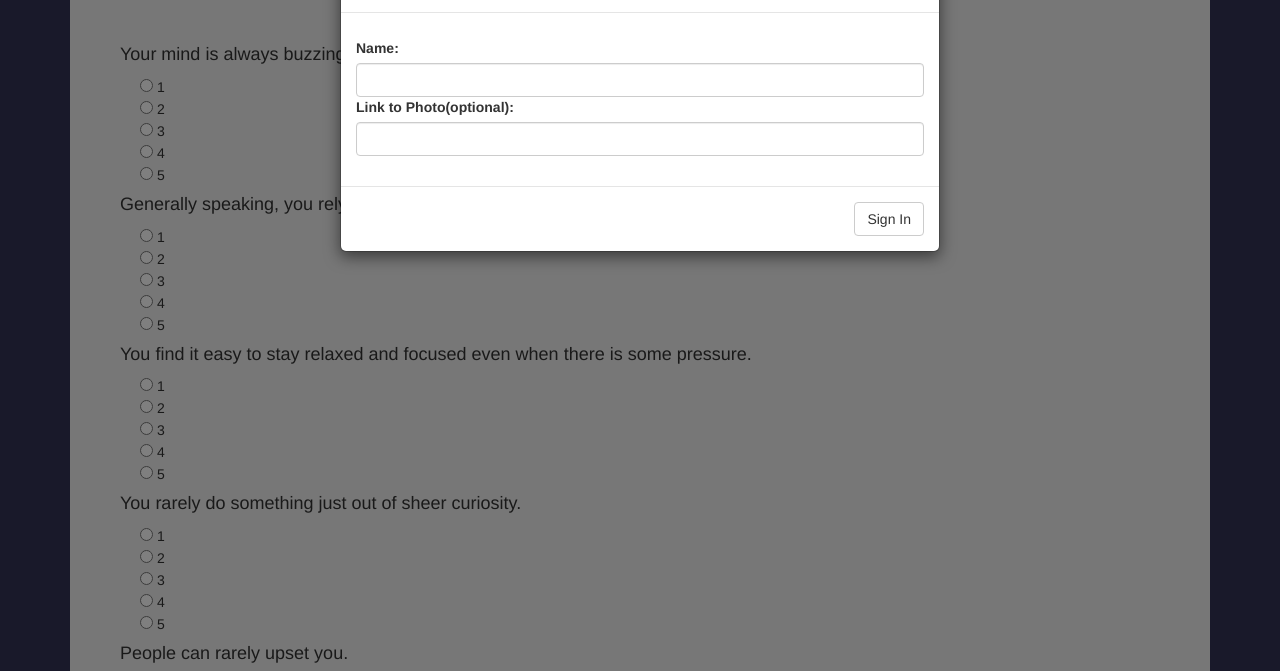
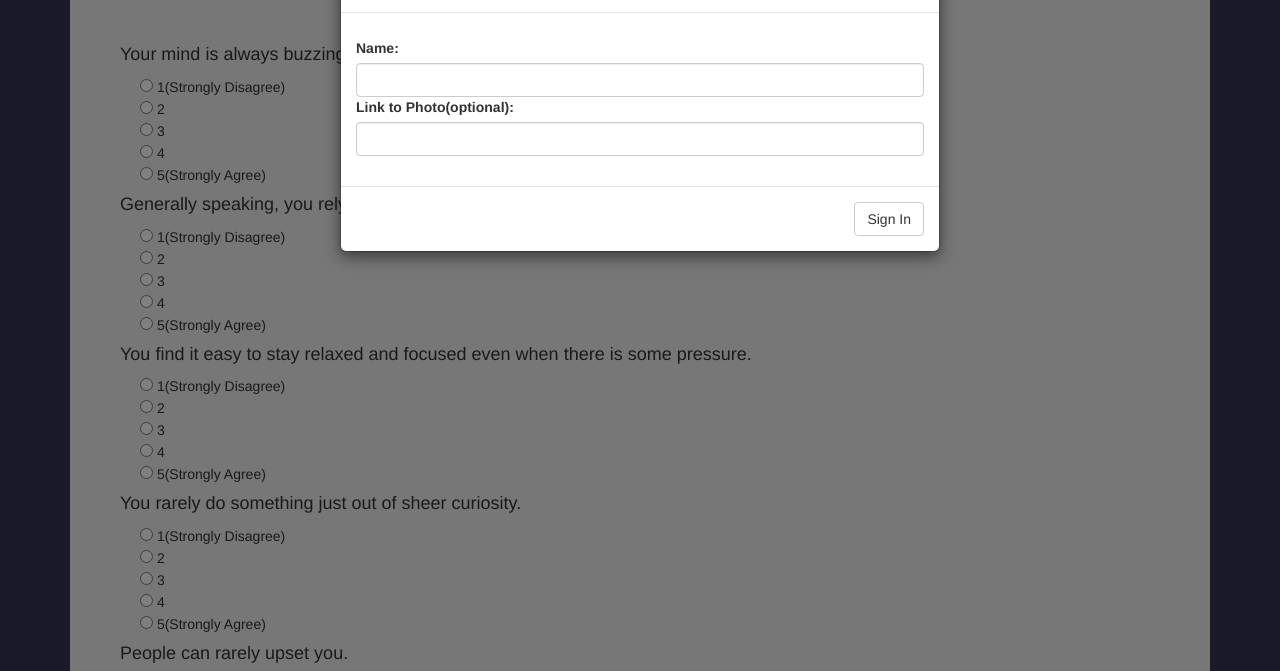
Before and after one commit to milucf/friend-finder, a website: page app/public/survey.html in a window 1280 px wide. Shown: the part 75-746 px from the top of the page. Drawn offline with nearby package versions, Linux system fonts and the light colour scheme.

Commit message:
friend finder

```diff
--- a/app/public/survey.html
+++ b/app/public/survey.html
@@ -43,11 +43,11 @@
                 var questhtml = "";
                 for (var i = 0; i < quest.length; i++) {
                     questTitle = "<h4>" + quest[i] + "</h4>";
-                    option1 = " <input type=\"radio\" name=\"q" + i + "options\" value=\"1\" > 1 <br>";
+                    option1 = " <input type=\"radio\" name=\"q" + i + "options\" value=\"1\" > 1(Strongly Disagree) <br>";
                     option2 = " <input type=\"radio\" name=\"q" + i + "options\" value=\"2\" > 2 <br>";
                     option3 = " <input type=\"radio\" name=\"q" + i + "options\" value=\"3\" > 3 <br>";
                     option4 = " <input type=\"radio\" name=\"q" + i + "options\" value=\"4\" > 4 <br>";
-                    option5 = " <input type=\"radio\" name=\"q" + i + "options\" value=\"5\" > 5 <br>";
+                    option5 = " <input type=\"radio\" name=\"q" + i + "options\" value=\"5\" > 5(Strongly Agree) <br>";
                     questhtml = questhtml + questTitle + "<div style=\"padding-left:20px\">" + option1 + option2 + option3 + option4 + option5 + "</div>";
                 }
 
```
